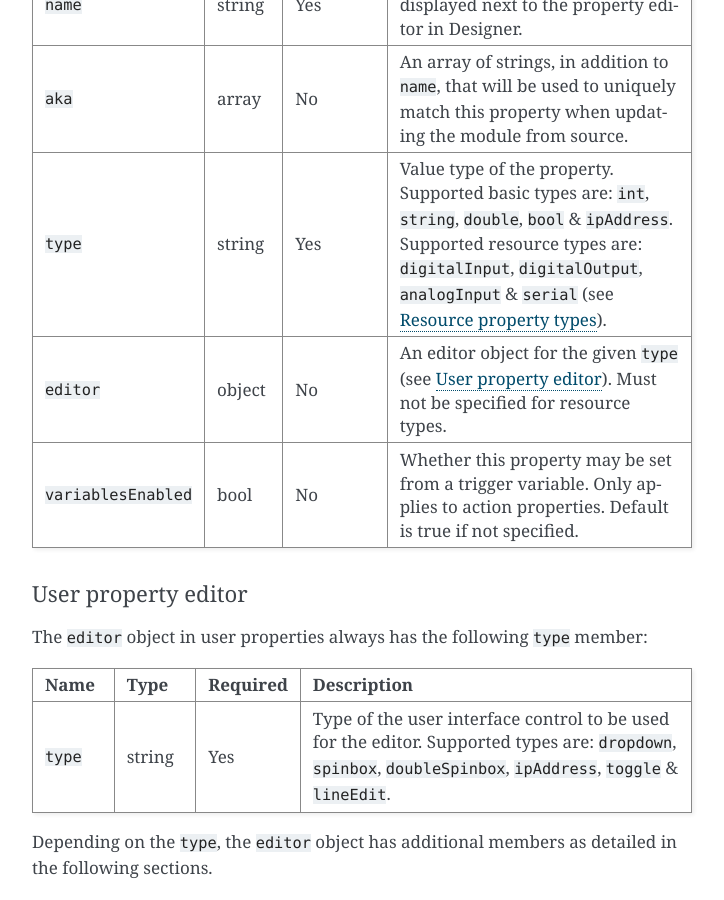
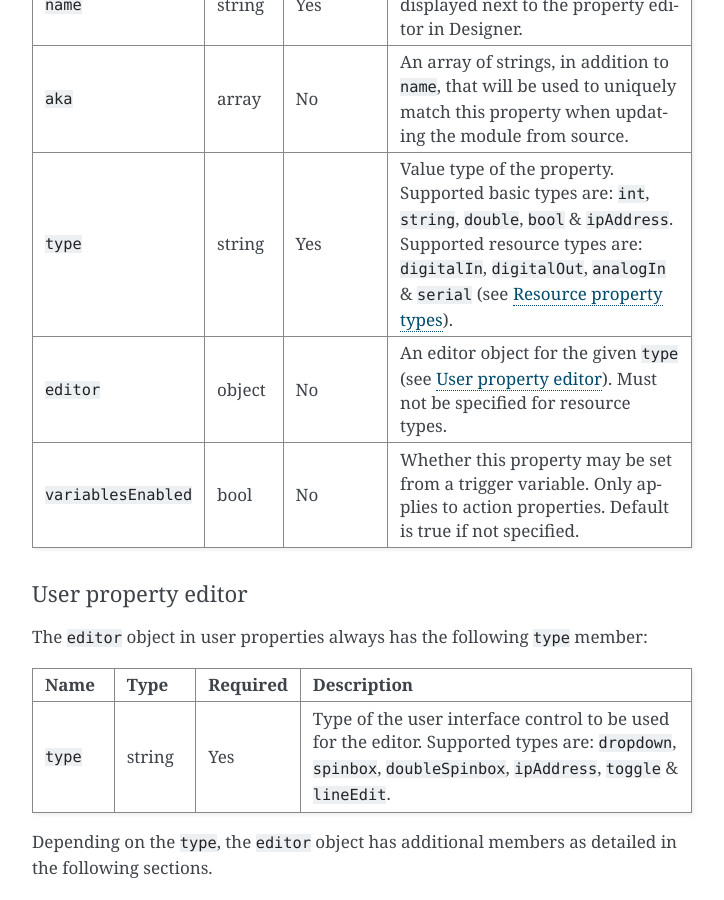
Before and after one commit to carallon/io-module-developer-guide, a Sphinx documentation site: the page built from source/guide/module-anatomy.rst, in a window 1280 px wide and 900 px high, scrolled down 5551 px. Shown: the whole window, without its empty margins (388-1112 px from the left). Built offline with Sphinx 7.4.7, drawn with Linux system fonts in a browser that asks for light colours; some of the changed text lies outside the part shown.

Commit message:
MIO-7537 Fix I/O type names
I/O property type names, as used in the JSON configurations, should be
abbreviated

Change-Id: Ib9448d04000e75de310165f404514c5bf8d60366

```diff
--- a/source/guide/module-anatomy.rst
+++ b/source/guide/module-anatomy.rst
@@ -308,7 +308,7 @@ The ``properties`` array in the configuration JSON object and the trigger/condit
    * - ``type``
      - string
      - Yes
-     - Value type of the property. Supported basic types are: ``int``, ``string``, ``double``, ``bool`` & ``ipAddress``. Supported resource types are: ``digitalInput``, ``digitalOutput``, ``analogInput`` & ``serial`` (see :ref:`resource-property-types`).
+     - Value type of the property. Supported basic types are: ``int``, ``string``, ``double``, ``bool`` & ``ipAddress``. Supported resource types are: ``digitalIn``, ``digitalOut``, ``analogIn`` & ``serial`` (see :ref:`resource-property-types`).
    * - ``editor``
      - object
      - No
@@ -538,21 +538,21 @@ Resource types do not support custom editors - a standard editor will be present
 Digital input
 ^^^^^^^^^^^^^
 
-Set user property ``type`` to value ``digitalInput``.
+Set user property ``type`` to value ``digitalIn``.
 
 :doc:`Digital inputs <../api/gpio/digitalinput>` are available on controllers and remote devices. To listen for changes in the state of a digital input, you must have at least one of these properties in the configuration.
 
 Digital output
 ^^^^^^^^^^^^^^
 
-Set user property ``type`` to value ``digitalOutput``.
+Set user property ``type`` to value ``digitalOut``.
 
 :doc:`Digital outputs <../api/gpio/digitaloutput>` are available on some remote devices. To control the state of a digital output, you must have at least one of these properties in the configuration.
 
 Analog input
 ^^^^^^^^^^^^
 
-Set user property ``type`` to value ``analogInput``.
+Set user property ``type`` to value ``analogIn``.
 
 :doc:`Analog inputs <../api/gpio/analoginput>` are available on controllers and remote devices. To listen for changes in the level of an analog input, you must have at least one of these properties in the configuration.
 
```
